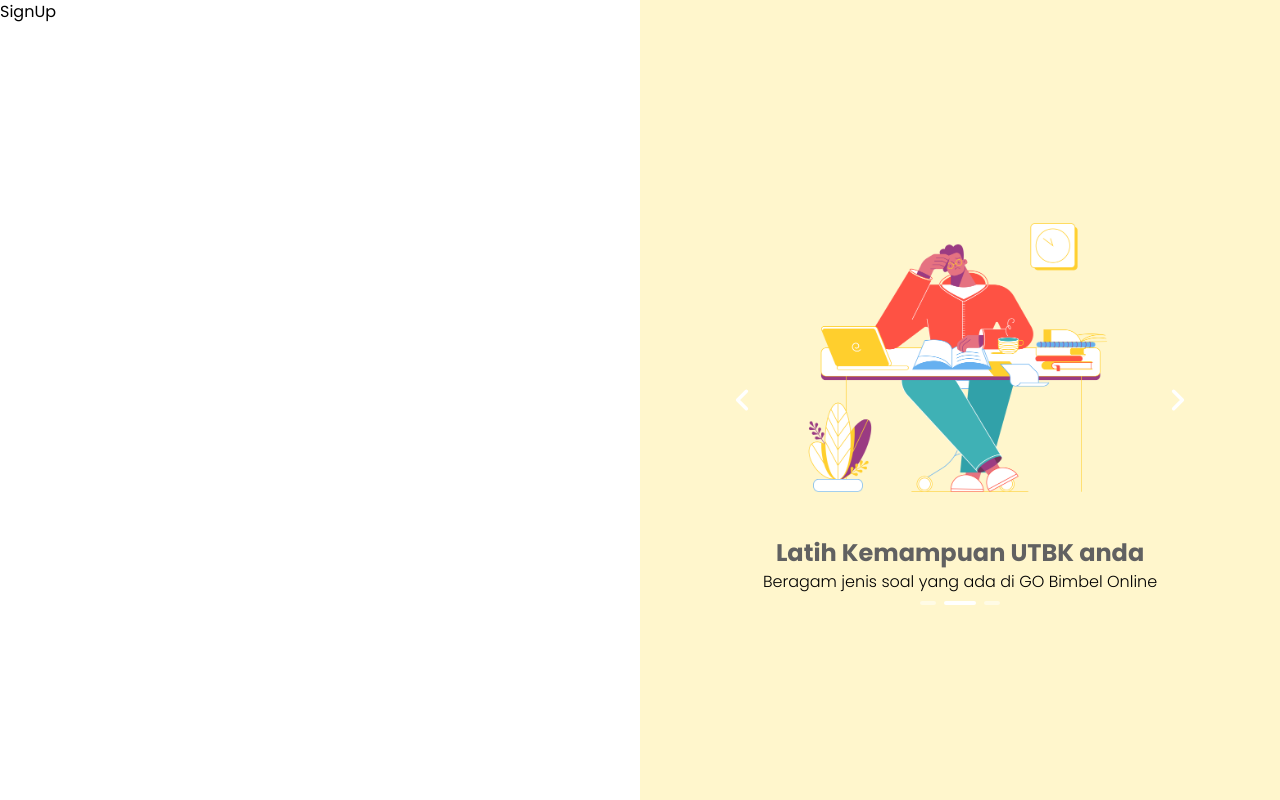
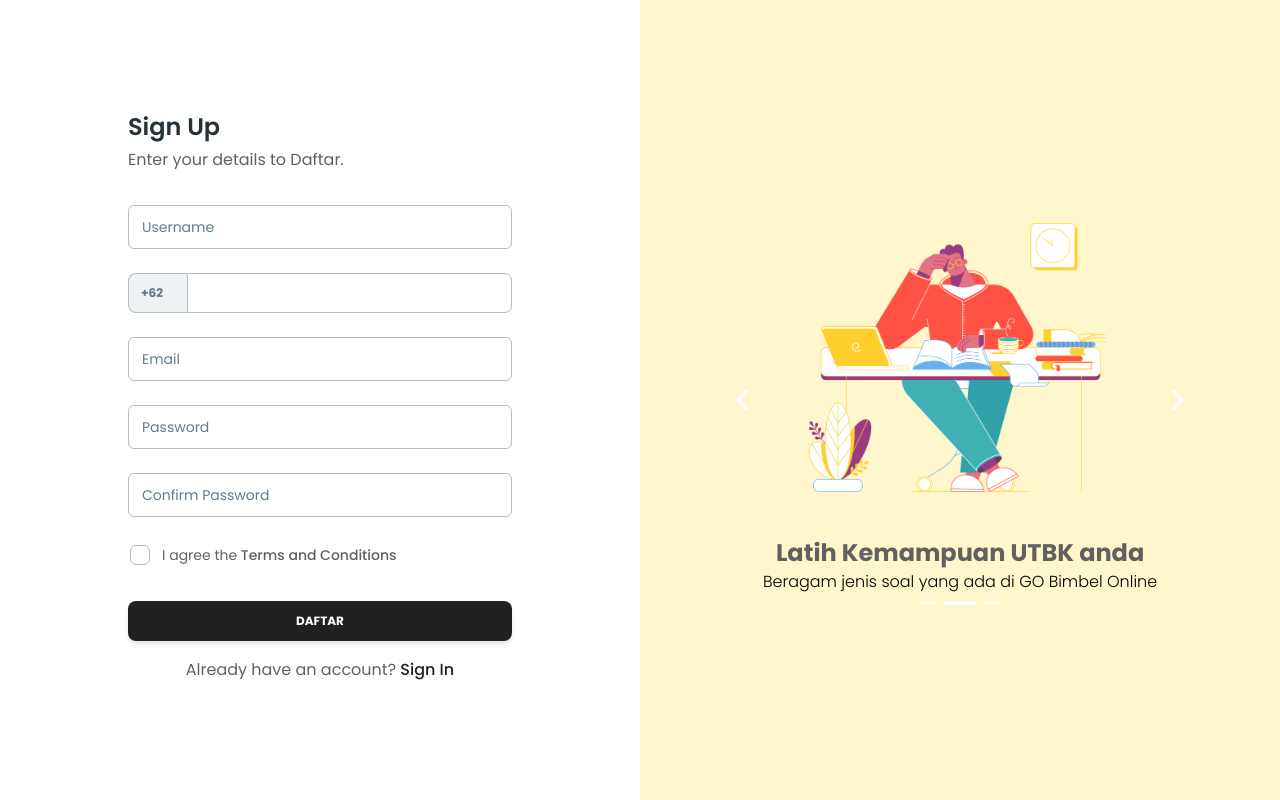
Before and after one commit to arifgobimbel/client-gobimbel, a Next.js app: page /auth/signup in a window 1280 px wide. Built offline with nearby package versions, Linux system fonts and the light colour scheme.

Commit message:
Create: Go-013-FE, Go-014-FE

```diff
--- a/src/components/Layouts/AuthLayout.tsx
+++ b/src/components/Layouts/AuthLayout.tsx
@@ -3,11 +3,11 @@
 
 const AuthLayout = ({ children }: PropsWithChildren) => {
   return (
-    <div className='flex'>
-        <div className='basis-1/2'>
+    <div className='flex justify-center items-center'>
+        <div className='lg:basis-1/2'>
         {children}
         </div>
-        <div className='h-screen bg-primary-yellow-100 basis-[50%] flex justify-center items-center hidden md:flex'>
+        <div className='h-screen bg-primary-yellow-100 basis-1/2 flex justify-center items-center hidden lg:flex'>
           <div className='w-[80%]'>
             <Carousel
                 autoplay={true}
--- a/src/pages/auth/signin.tsx
+++ b/src/pages/auth/signin.tsx
@@ -1,5 +1,5 @@
 import AuthLayout from '@/components/Layouts/AuthLayout';
-import { Button, Card, Checkbox, Typography } from '@material-tailwind/react';
+import { Button, Card, Checkbox, Input, Typography } from '@material-tailwind/react';
 import Link from 'next/link';
 import React from 'react'
 
@@ -14,6 +14,28 @@
         Enter your details to Masuk.
       </Typography>
       <form className="mt-8 mb-2 w-80 max-w-screen-lg sm:w-96">
+      <div className="mb-4 flex flex-col gap-6">
+          <Input size="lg" label="Email" />
+          <Input type="password" size="lg" label="Password" />
+        </div>
+        <Checkbox
+          label={
+            <Typography
+              variant="small"
+              color="gray"
+              className="flex items-center font-normal"
+            >
+              I agree the
+              <a
+                href="#"
+                className="font-medium transition-colors hover:text-gray-900"
+              >
+                &nbsp;Terms and Conditions
+              </a>
+            </Typography>
+          }
+          containerProps={{ className: "-ml-2.5" }}
+        />
         <Button className="mt-6" fullWidth>
           Masuk
         </Button>
--- a/src/pages/auth/signup.tsx
+++ b/src/pages/auth/signup.tsx
@@ -1,9 +1,77 @@
 import AuthLayout from '@/components/Layouts/AuthLayout';
+import { Button, Card, Checkbox, Typography, Input } from '@material-tailwind/react';
+import Link from 'next/link';
 import React from 'react'
 
 const SignUp = () => {
+
   return (
-    <div>SignUp</div>
+    <div className='flex justify-center items-center h-screen'>
+      <Card color="transparent" shadow={false}>
+      <Typography variant="h4" color="blue-gray">
+        Sign Up
+      </Typography>
+      <Typography color="gray" className="mt-1 font-normal">
+        Enter your details to Daftar.
+      </Typography>
+      <form className="mt-8 mb-2 w-80 max-w-screen-lg sm:w-96">
+      <div className="mb-4 flex flex-col gap-6">
+          <Input size="lg" label="Username" />
+          <div className='flex'>
+          <Button
+            ripple={false}
+            variant="text"
+            color="blue-gray"
+            className="flex h-10 items-center gap-2 rounded-r-none border border-r-0 border-blue-gray-200 bg-blue-gray-500/10 pl-3"
+          >
+            +62
+          </Button>
+          <Input
+            type="tel"
+            placeholder="Mobile Number"
+            className="rounded-l-none !border-t-blue-gray-200 focus:!border-t-gray-900"
+            labelProps={{
+              className: "before:content-none after:content-none",
+            }}
+            containerProps={{
+              className: "min-w-0",
+            }}
+          />
+          </div>
+          <Input size="lg" label="Email" />
+          <Input type="password" size="lg" label="Password" />
+          <Input type="password" size="lg" label="Confirm Password" />
+        </div>
+        <Checkbox
+          label={
+            <Typography
+              variant="small"
+              color="gray"
+              className="flex items-center font-normal"
+            >
+              I agree the
+              <a
+                href="#"
+                className="font-medium transition-colors hover:text-gray-900"
+              >
+                &nbsp;Terms and Conditions
+              </a>
+            </Typography>
+          }
+          containerProps={{ className: "-ml-2.5" }}
+        />
+        <Button className="mt-6" fullWidth>
+          Daftar
+        </Button>
+        <Typography color="gray" className="mt-4 text-center font-normal">
+          Already have an account?{" "}
+          <Link href="/auth/signin" className="font-medium text-gray-900">
+            Sign In
+          </Link>
+        </Typography>
+      </form>
+    </Card>
+    </div>
   )
 }
 
```
